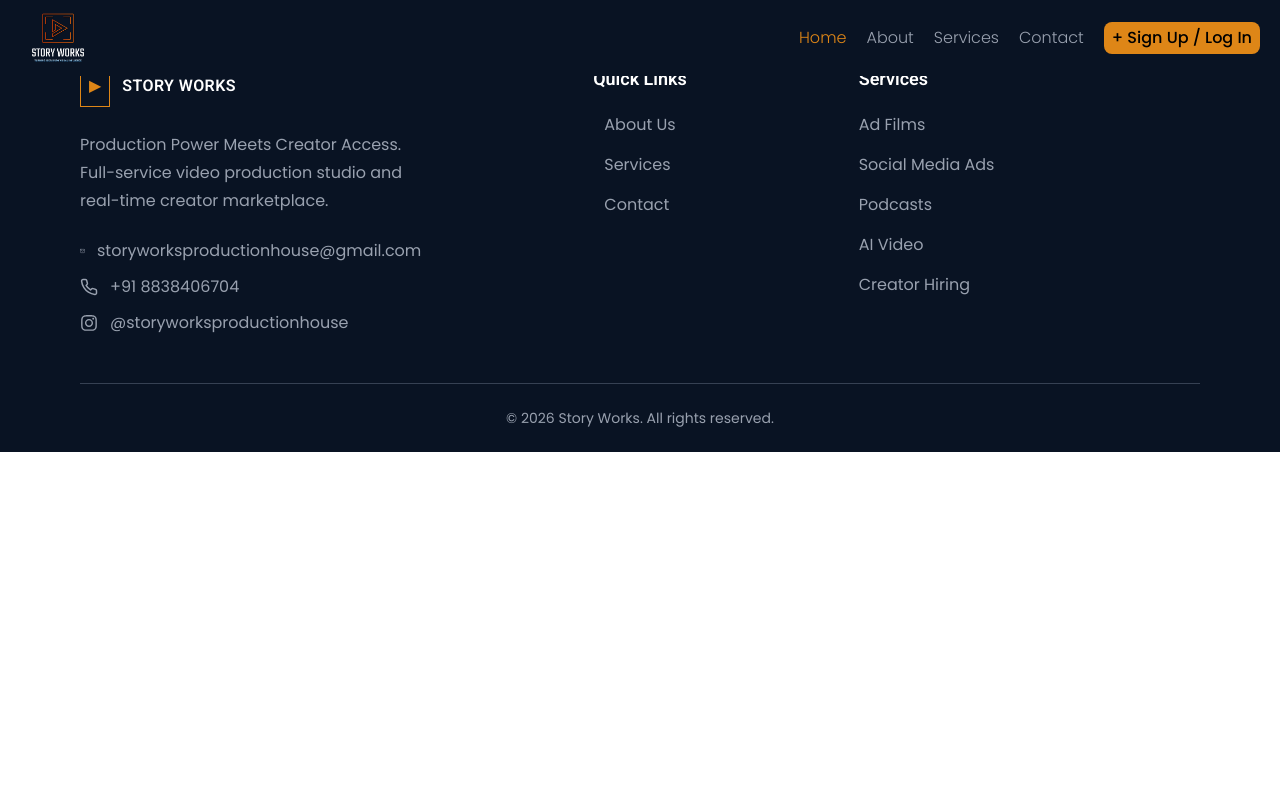
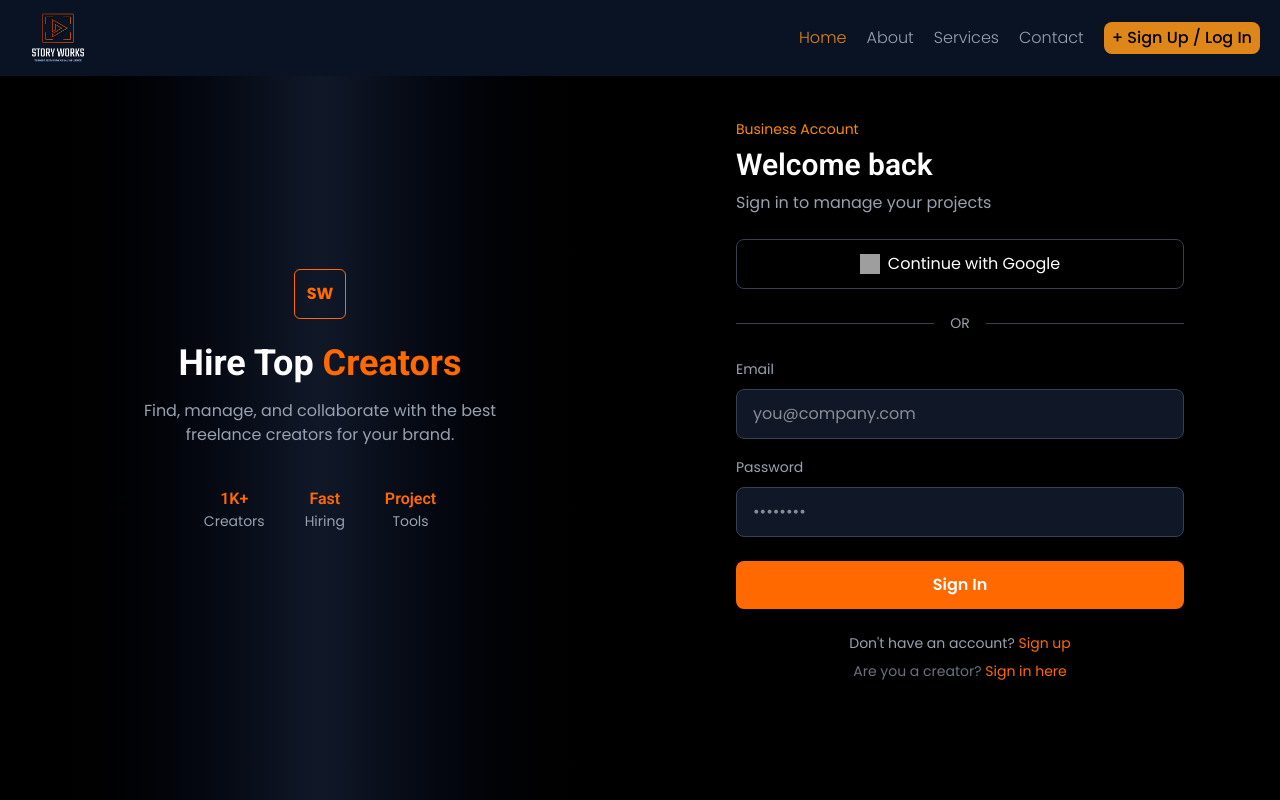
Before and after one commit to digitallift/StoryWorks, a React (Vite) app: page /login in a window 1280 px wide. Shown: the top 800 px of the page. Built offline with nearby package versions, Linux system fonts and the light colour scheme; grey boxes are pictures that could not be loaded.

Commit message:
local changes

```diff
--- a/package.json
+++ b/package.json
@@ -18,7 +18,7 @@
     "react": "^19.2.0",
     "react-dom": "^19.2.0",
     "react-icons": "^5.5.0",
-    "react-router-dom": "^7.13.0",
+    "react-router-dom": "^7.13.1",
     "react-toastify": "^11.0.5",
     "tailwindcss": "^4.1.18"
   },
--- a/src/App.jsx
+++ b/src/App.jsx
@@ -1,7 +1,7 @@
 import Navbar from "./Components/Navbar.jsx";
 import Footer from "./Components/Footer.jsx";
 import AppRouter from "./AppRouter.jsx";
-
+import { BrowserRouter } from "react-router-dom";
 const App = () => {
   return (
     <>
--- a/src/Pages/loginpage.jsx
+++ b/src/Pages/loginpage.jsx
@@ -1,11 +1,109 @@
-import React from 'react'
+import React from "react";
 
-const loginpage = () => {
+const LoginPage = () => {
   return (
-    <div>
+    <div className="min-h-screen flex bg-black text-white">
+      {/* Left Section */}
+      <div className="hidden md:flex w-1/2 items-center justify-center bg-gradient-to-r from-black via-gray-900 to-black">
+        <div className="text-center max-w-md px-6">
+          <div className="flex justify-center mb-6">
+            <div className="border border-orange-500 p-3 rounded-md">
+              <span className="text-orange-500 font-bold">SW</span>
+            </div>
+          </div>
 
+          <h1 className="text-4xl font-bold">
+            Hire Top <span className="text-orange-500">Creators</span>
+          </h1>
+
+          <p className="text-gray-400 mt-4">
+            Find, manage, and collaborate with the best freelance creators for
+            your brand.
+          </p>
+
+          <div className="flex justify-center gap-10 mt-10 text-center">
+            <div>
+              <h3 className="text-orange-500 font-semibold">1K+</h3>
+              <p className="text-sm text-gray-400">Creators</p>
+            </div>
+
+            <div>
+              <h3 className="text-orange-500 font-semibold">Fast</h3>
+              <p className="text-sm text-gray-400">Hiring</p>
+            </div>
+
+            <div>
+              <h3 className="text-orange-500 font-semibold">Project</h3>
+              <p className="text-sm text-gray-400">Tools</p>
+            </div>
+          </div>
+        </div>
+      </div>
+
+      {/* Right Section */}
+      <div className="flex w-full md:w-1/2 items-center justify-center px-6">
+        <div className="w-full max-w-md">
+          <p className="text-orange-400 text-sm mb-2">Business Account</p>
+
+          <h2 className="text-3xl font-semibold mb-2">Welcome back</h2>
+          <p className="text-gray-400 mb-6">Sign in to manage your projects</p>
+
+          {/* Google Login */}
+          <button className="w-full border border-gray-700 rounded-lg py-3 flex items-center justify-center gap-2 hover:bg-gray-900 transition">
+            <img
+              src="https://www.svgrepo.com/show/475656/google-color.svg"
+              alt="google"
+              className="w-5 h-5"
+            />
+            Continue with Google
+          </button>
+
+          {/* Divider */}
+          <div className="flex items-center my-6">
+            <div className="flex-grow border-t border-gray-700"></div>
+            <span className="mx-4 text-gray-400 text-sm">OR</span>
+            <div className="flex-grow border-t border-gray-700"></div>
+          </div>
+
+          {/* Email */}
+          <div className="mb-4">
+            <label className="text-sm text-gray-400">Email</label>
+            <input
+              type="email"
+              placeholder="you@company.com"
+              className="w-full mt-2 px-4 py-3 bg-gray-900 border border-gray-700 rounded-lg focus:outline-none focus:border-orange-500"
+            />
+          </div>
+
+          {/* Password */}
+          <div className="mb-6">
+            <label className="text-sm text-gray-400">Password</label>
+            <input
+              type="password"
+              placeholder="••••••••"
+              className="w-full mt-2 px-4 py-3 bg-gray-900 border border-gray-700 rounded-lg focus:outline-none focus:border-orange-500"
+            />
+          </div>
+
+          {/* Sign In */}
+          <button className="w-full bg-orange-500 hover:bg-orange-600 py-3 rounded-lg font-semibold transition">
+            Sign In
+          </button>
+
+          {/* Footer Links */}
+          <p className="text-center text-gray-400 mt-6 text-sm">
+            Don't have an account?{" "}
+            <span className="text-orange-500 cursor-pointer">Sign up</span>
+          </p>
+
+          <p className="text-center text-gray-500 mt-2 text-sm">
+            Are you a creator?{" "}
+            <span className="text-orange-500 cursor-pointer">Sign in here</span>
+          </p>
+        </div>
+      </div>
     </div>
-  )
-}
+  );
+};
 
-export default loginpage
+export default LoginPage;
```
Also changed, not shown: 1 other file (tests, documents, lock files or other folders).
